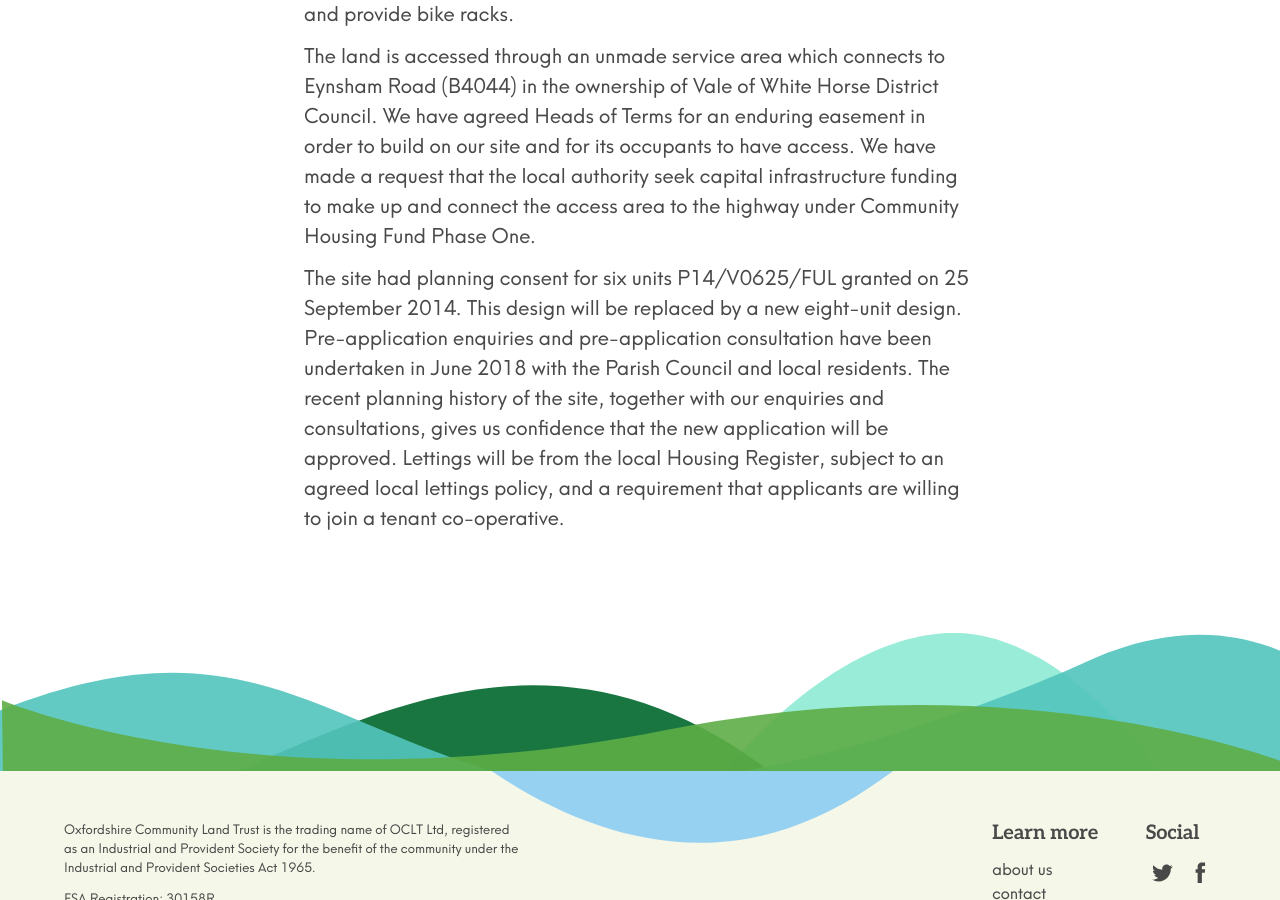
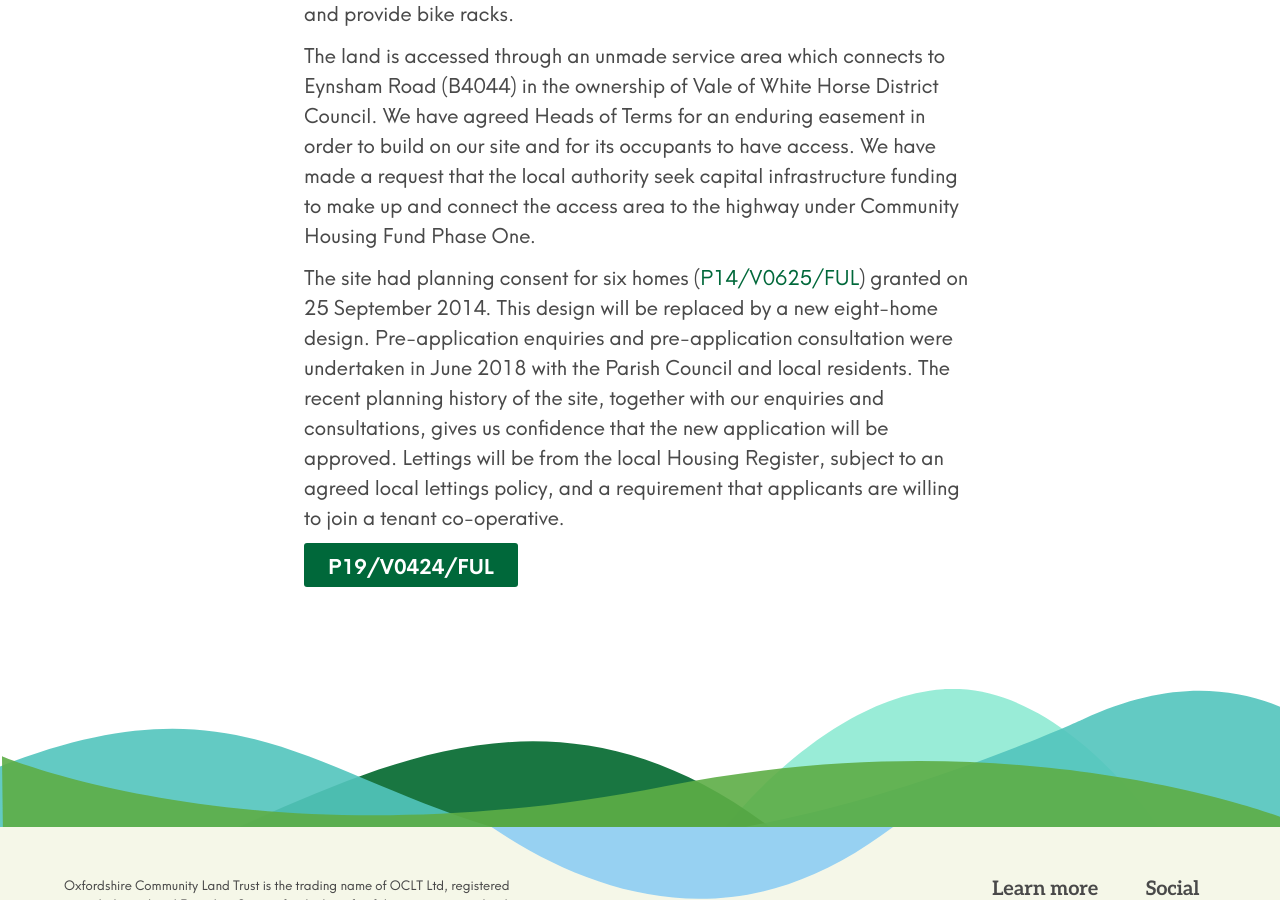
Before and after one commit to johnpuddephatt/oclt, a Jekyll site: the page built from _projects/dean-court-oxford.md, in a window 1280 px wide and 900 px high, scrolled down 1387 px. Built offline with Jekyll 4.4.1, drawn with Linux system fonts in a browser that asks for light colours.

Commit message:
Update from Forestry.io Charlie Fisher updated _projects/dean-court-oxford.md

```diff
--- a/_projects/dean-court-oxford.md
+++ b/_projects/dean-court-oxford.md
@@ -15,4 +15,6 @@ The intention is to set rents at levels comparable with the Local Housing Allowa
 
 The land is accessed through an unmade service area which connects to Eynsham Road (B4044) in the ownership of Vale of White Horse District Council. We have agreed Heads of Terms for an enduring easement in order to build on our site and for its occupants to have access. We have made a request that the local authority seek capital infrastructure funding to make up and connect the access area to the highway under Community Housing Fund Phase One.
 
-The site had planning consent for six units P14/V0625/FUL granted on 25 September 2014. This design will be replaced by a new eight-unit design. Pre-application enquiries and pre-application consultation have been undertaken in June 2018 with the Parish Council and local residents. The recent planning history of the site, together with our enquiries and consultations, gives us confidence that the new application will be approved. Lettings will be from the local Housing Register, subject to an agreed local lettings policy, and a requirement that applicants are willing to join a tenant co-operative.
+The site had planning consent for six homes ([P14/V0625/FUL](http://www.whitehorsedc.gov.uk/java/support/Main.jsp?MODULE=ApplicationDetails&REF=P14/V0625/FUL)) granted on 25 September 2014. This design will be replaced by a new eight-home design. Pre-application enquiries and pre-application consultation were undertaken in June 2018 with the Parish Council and local residents. The recent planning history of the site, together with our enquiries and consultations, gives us confidence that the new application will be approved. Lettings will be from the local Housing Register, subject to an agreed local lettings policy, and a requirement that applicants are willing to join a tenant co-operative.
+
+{% include button.html link="http://www.whitehorsedc.gov.uk/java/support/Main.jsp?MODULE=ApplicationDetails&REF=P19/V0424/FUL" text="**P19/V0424/FUL**" %}
```
